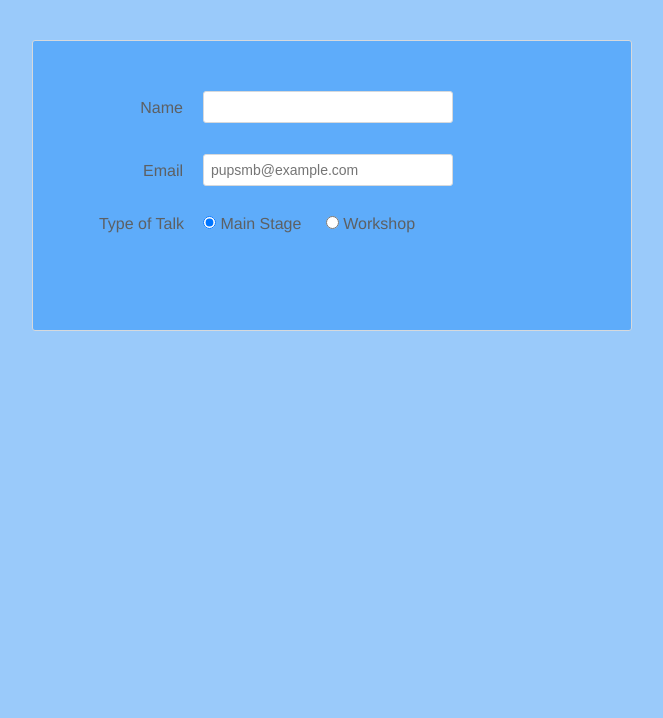
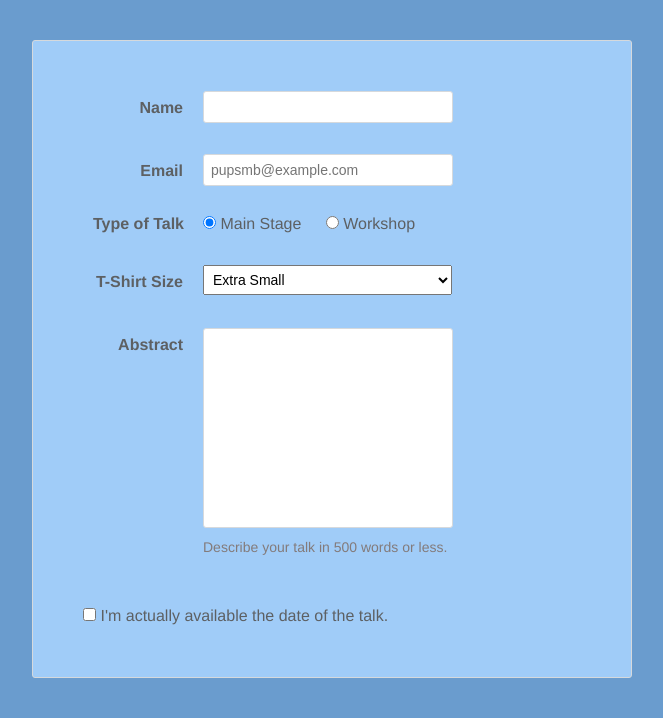
Before and after one commit to strlncnc/INOCENCIO_HTML-FORM, a plain HTML site: page speaker-submission.html in a window 1280 px wide. Shown: the part 222-940 px from the top of the page, without its empty margins (308-971 px from the left). Before the commit the page ends 800 px from the top, so only its background shows below. Drawn offline with Linux system fonts and the light colour scheme.

Commit message:
commit README>md

```diff
--- a/speaker-submission.html
+++ b/speaker-submission.html
@@ -2,9 +2,9 @@
 <html lang="en">
 <head>
     <meta charset="UTF-8">
-    <meta name="viewport" content="width=device-width, initial-scale=1.0">
+    <meta name = "viewport" content="width=device-width, initial-scale=1.0">
     <title>Speaker Submission</title>
-    <link rel = "stylesheet" href="style.css"/>
+    <link rel = 'stylesheet' href='style.css'/>
 </head>
 <body>
         <header class ='speaker-form-header'>
@@ -16,20 +16,24 @@
             </p>
         </header>
         <form
-        action=''method='get'class='speaker-form'>
+        action ='' method = 'get' class = 'speaker-form'>
+
+        <div class = 'form-row'>
+             <label for = 'full-name'><b>Name</b></label>
+            <input id = 'full-name'
+                   name = 'full-name'
+                   type = 'text'>
+        </div>
+
         <div class='form-row'>
-             <label for='full-name'>Name</label>
-            <input id='full-name'name='full-name'type='text'>
-        </div>
-        <div class='form-row'>
-            <label for='email'>Email</label>
-            <input id='email'
-                   name='email'
-                   type='email'
-                   placeholder='pupsmb@example.com'/>
+            <label for = 'email'><b>Email</b></label>
+            <input id = 'email'
+                   name = 'email'
+                   type = 'email'
+                   placeholder = 'pupsmb@example.com'/>
 
             <fieldset class = 'legacy-form-row'>
-                    <legend>Type of Talk</legend>
+                    <legend><b>Type of Talk</b></legend>
 
                     <input id = 'talk-type-1'
                            name = 'talk-type'
@@ -38,16 +42,42 @@
                     checked/>
 
                    <label for = 'talk-type-1' class ='radio'>Main Stage</label>
-
                    <input id = 'talk-type-2'
                           name = 'talk-type'
                           type = 'radio'
                           value = 'workshop'/>
-
                    <label for = 'talk-type-2' class = 'radio'>Workshop</label>
             </fieldset>
+        </div>
 
+        <div class = 'form-row'>
+            <label for = 't-shirt'><b>T-Shirt Size</b></label>
+            <select id = 't-shirt' name = 't-shirt'>
+                <option value = 'xs'>Extra Small</option>
+                <option value = 's'>Small</option>
+                <option value = 'm'>Medium</option>
+                <option value = 'l'>Large</option>
+                <option value = 'xl'>Extra Large</option>
+            </select>
         </div>
+
+        <div class = 'form-row'>
+            <label for = 'abstract'><b>Abstract</b></label>
+            <textarea id = 'abstract'
+                      name = 'abstract'></textarea>
+            <div class = 'instructions'>Describe your talk in 500 words or less.</div>
+        </div>
+
+        <div class = 'form.row'>
+            <label class = 'chechbox-label' for = 'available'>
+                <input id = 'available'
+                       name = 'available'
+                       type = 'checkbox'
+                       value = 'is-available'/>
+                <span>I'm actually available the date of the talk.</span>
+            </label>
+        </div>
+
     </form>
 
 
--- a/style.css
+++ b/style.css
@@ -7,8 +7,8 @@
 body
 {
     color: #5D6063;
-    background-color: #9acafa;
-    font-family: "Helvetica", "Arial", sans-serif;
+    background-color: #6a9cce;
+    font-family: 'Helvetica', 'Arial', sans-serif;
     font-size: 16px;
     line-height:1.3;
 
@@ -20,7 +20,7 @@ body
 .speaker-form-header
 {
     text-align: center;
-    background-color: #5eacfa;
+    background-color: #a0ccf8;
     border: 1px solid #D6D9D6;
     border-radius: 3px;
 
@@ -39,7 +39,7 @@ body
 
 .speaker-form
 {
-    background-color: #5eacfa;
+    background-color: #a0ccf8;
     border: 1px solid #d6d9dc;
     border-radius: 3px;
 
@@ -76,7 +76,7 @@ body
 
 .legacy-form-row legend
 {
-    margin-bottom: 15px;
+    margin-bottom: 0px;
 }
 
 .legend-form-row .radio-label
@@ -99,6 +99,32 @@ body
 .form-row label
 {
     margin-bottom: 15px;
+}
+
+.form-row textarea
+{
+    font-family: 'Helvica', 'Arial', sans-serif;
+    font-size: 14px;
+
+    border: 1px solid #D6D9DC;
+    border-radius: 3px;
+
+    min-height: 200px;
+    margin-bottom: 10px;
+    padding: 7px;
+    resize: none;
+}
+
+.form-row .instructions
+{
+    color: #837b7b;
+    font-size: 14px;
+    margin-bottom: 30px;
+}
+
+.form-row .checkbox-label
+{
+    margin-bottom: 0;
 }
 
 @media only screen and (min-width: 700px) {
@@ -145,6 +171,24 @@ body
         float: left;
     }
 
+    .form-row select
+    {
+        width: 50%;
+        padding: 5px;
+        font-size: 14px;
+    }
+
+    .form-row .instructions
+    {
+        margin-left: 120px;
+    }
+
+    .form-row .checkbox-label
+    {
+        margin-left: 120px;
+        width: auto;
+    }
+
     .for-row input[type='text']:invalid,
     .form-row input[type='email']:invalid
     {
```
Also changed, not shown: index.html (+2 -2 lines). Lines whose indentation alone changed are shown as unchanged.
